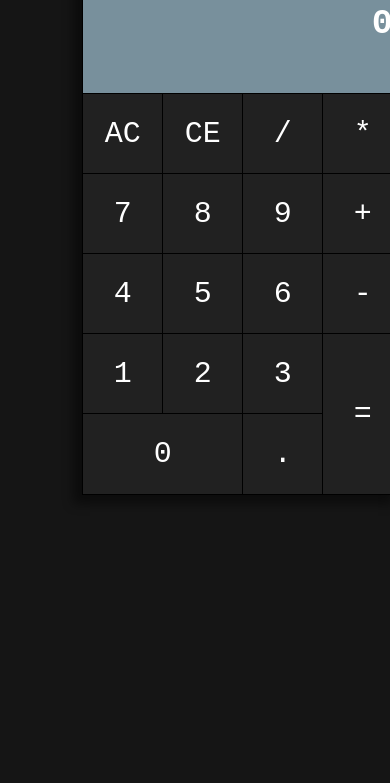
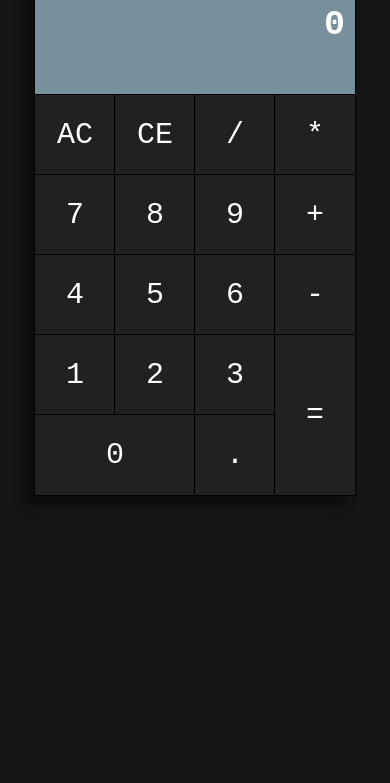
Before and after one commit to suhas023/calculator, a plain HTML site: page index.html in a window 390 px wide. Shown: the part 80-863 px from the top of the page. Drawn offline with Linux system fonts and the light colour scheme.

Commit message:
added meta viewport

```diff
--- a/assets/css/calculator.css
+++ b/assets/css/calculator.css
@@ -1,7 +1,8 @@
 html,body {
-	height: 100%;
+	min-height: 100%;
 	background-color: rgb(21,21,21);
 	font-family: monospace;
+	margin: 0px;
 }
 
 #container {
@@ -123,3 +124,9 @@ button:active {
 #side #equal {
 	flex: 2 0 160px;
 }
+
+@media screen and (max-width: 420px) {
+	#container {
+		margin: 20px auto;
+	}
+}
--- a/index.html
+++ b/index.html
@@ -3,6 +3,7 @@
 <head>
 	<title>Calculator</title>
 	<meta charset="utf-8">
+    <meta name="viewport" content="width=device-width, initial-scale=1">
 	<link rel="stylesheet" type="text/css" href="assets/css/calculator.css">
 	<script type="text/javascript" src="assets/js/lib/jquery-3.2.1.min.js"></script>
 </head>
```
